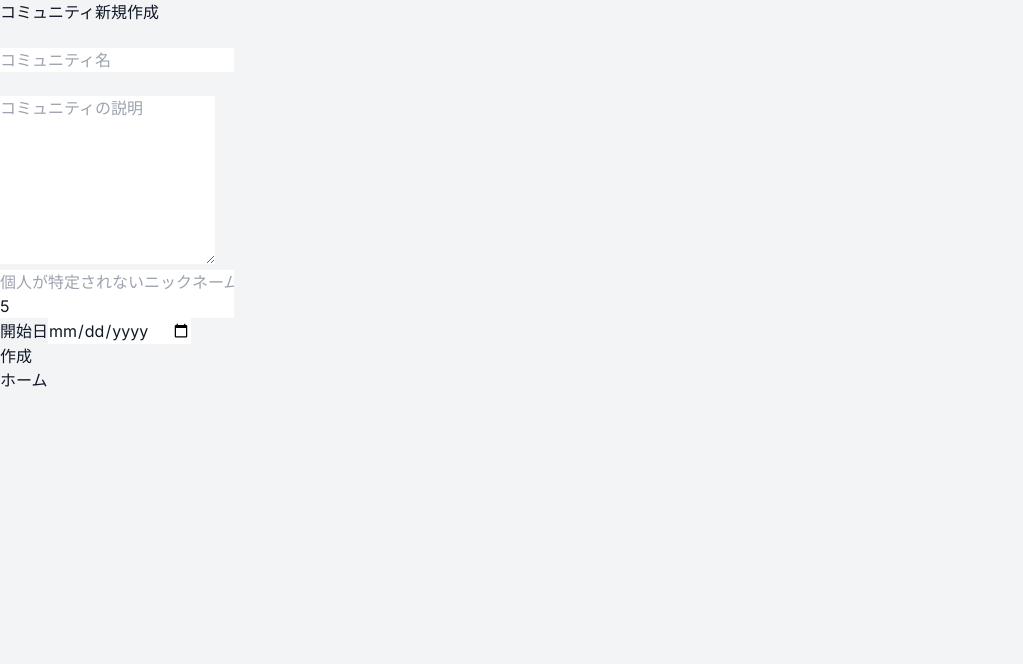
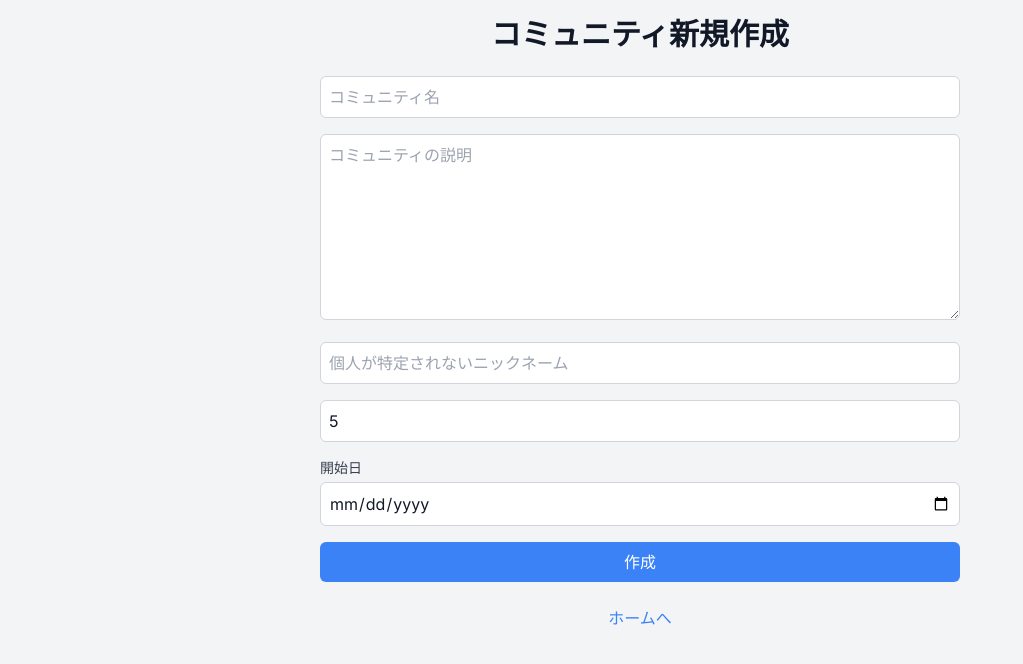
Before and after one commit to vyuma/GitHubBattle, a Next.js app in the folder front/: page /community-create in a window 1280 px wide. Shown: the top 664 px of the page, without its empty margins (0-1023 px from the left). Built offline with nearby package versions, Linux system fonts and the light colour scheme.

Commit message:
styling community create page

```diff
--- a/front/src/app/community-create/page.tsx
+++ b/front/src/app/community-create/page.tsx
@@ -1,10 +1,10 @@
 "use client";
 
-import { useState, useEffect } from "react";
+import { useState } from "react";
 import { useRouter } from "next/navigation";
-import Link from 'next/link';
-import { createClientComponentClient } from '@supabase/auth-helpers-nextjs'
+import Link from "next/link";
 import { createCommunity } from "@/service/supabase/updates/createCommunity";
+import { toast, Toaster } from "react-hot-toast";
 
 const CreateCommunity = () => {
     const [communityName, setCommunityName] = useState<string>("");
@@ -19,23 +19,30 @@ const CreateCommunity = () => {
         e.preventDefault();
 
         try {
-            const isSuccess = await createCommunity(communityName, description, new Date(startDate), memberLimits, nickname);
+            const isSuccess = await createCommunity(
+                communityName,
+                description,
+                new Date(startDate),
+                memberLimits,
+                nickname
+            );
             if (isSuccess) {
-                alert("コミュニティ作成しました");
+                toast.success("コミュニティを作成しました");
+                router.push("/communities");
             }
-            //router.push("/community");
         } catch (error) {
-            alert('予期しないエラー');
+            alert("予期しないエラー");
         }
     };
 
     return (
-        <div>
-            <h1>コミュニティ新規作成</h1>
+        <div className="max-w-2xl mx-auto p-4">
+            <Toaster position="top-right" reverseOrder={false} />
+            <h1 className="text-3xl font-bold mb-6 text-center">
+                コミュニティ新規作成
+            </h1>
 
-            <form onSubmit={handleCreate}>
-
-                <br></br>
+            <form onSubmit={handleCreate} className="space-y-4">
                 <input
                     id="communityName"
                     type="text"
@@ -43,8 +50,8 @@ const CreateCommunity = () => {
                     value={communityName}
                     onChange={(e) => setCommunityName(e.target.value)}
                     required
+                    className="w-full p-2 border border-gray-300 rounded-md focus:outline-none focus:ring-2 focus:ring-blue-500"
                 />
-                <br /><br />
 
                 <textarea
                     id="description"
@@ -53,17 +60,19 @@ const CreateCommunity = () => {
                     value={description}
                     onChange={(e) => setDescription(e.target.value)}
                     required
+                    className="w-full p-2 border border-gray-300 rounded-md focus:outline-none focus:ring-2 focus:ring-blue-500"
                 ></textarea>
-                <br />
+
                 <input
-                    id="memberLimits"
+                    id="nickname"
                     type="text"
                     placeholder="個人が特定されないニックネーム"
                     value={nickname}
                     onChange={(e) => setNickname(e.target.value)}
                     required
+                    className="w-full p-2 border border-gray-300 rounded-md focus:outline-none focus:ring-2 focus:ring-blue-500"
                 />
-                <br />
+
                 <input
                     id="memberLimits"
                     type="number"
@@ -71,28 +80,41 @@ const CreateCommunity = () => {
                     value={memberLimits}
                     onChange={(e) => setMemberLimits(Number(e.target.value))}
                     required
+                    className="w-full p-2 border border-gray-300 rounded-md focus:outline-none focus:ring-2 focus:ring-blue-500"
                 />
 
-                <div>
-                    <label htmlFor="startDate">開始日</label>
+                <div className="flex flex-col">
+                    <label
+                        htmlFor="startDate"
+                        className="mb-1 text-sm font-medium text-gray-700"
+                    >
+                        開始日
+                    </label>
                     <input
                         id="startDate"
                         type="date"
                         value={startDate}
                         onChange={(e) => setStartDate(e.target.value)}
                         required
+                        className="w-full p-2 border border-gray-300 rounded-md focus:outline-none focus:ring-2 focus:ring-blue-500"
                     />
                 </div>
 
                 <button
                     type="submit"
+                    className="w-full bg-blue-500 text-white py-2 px-4 rounded-md hover:bg-blue-600 transition duration-300"
                 >
                     作成
                 </button>
             </form>
 
-            <div>
-                <Link href="/" >ホーム</Link>
+            <div className="mt-6 text-center">
+                <Link
+                    href="/"
+                    className="text-blue-500 hover:text-blue-700 transition duration-300"
+                >
+                    ホームへ
+                </Link>
             </div>
         </div>
     );
```
